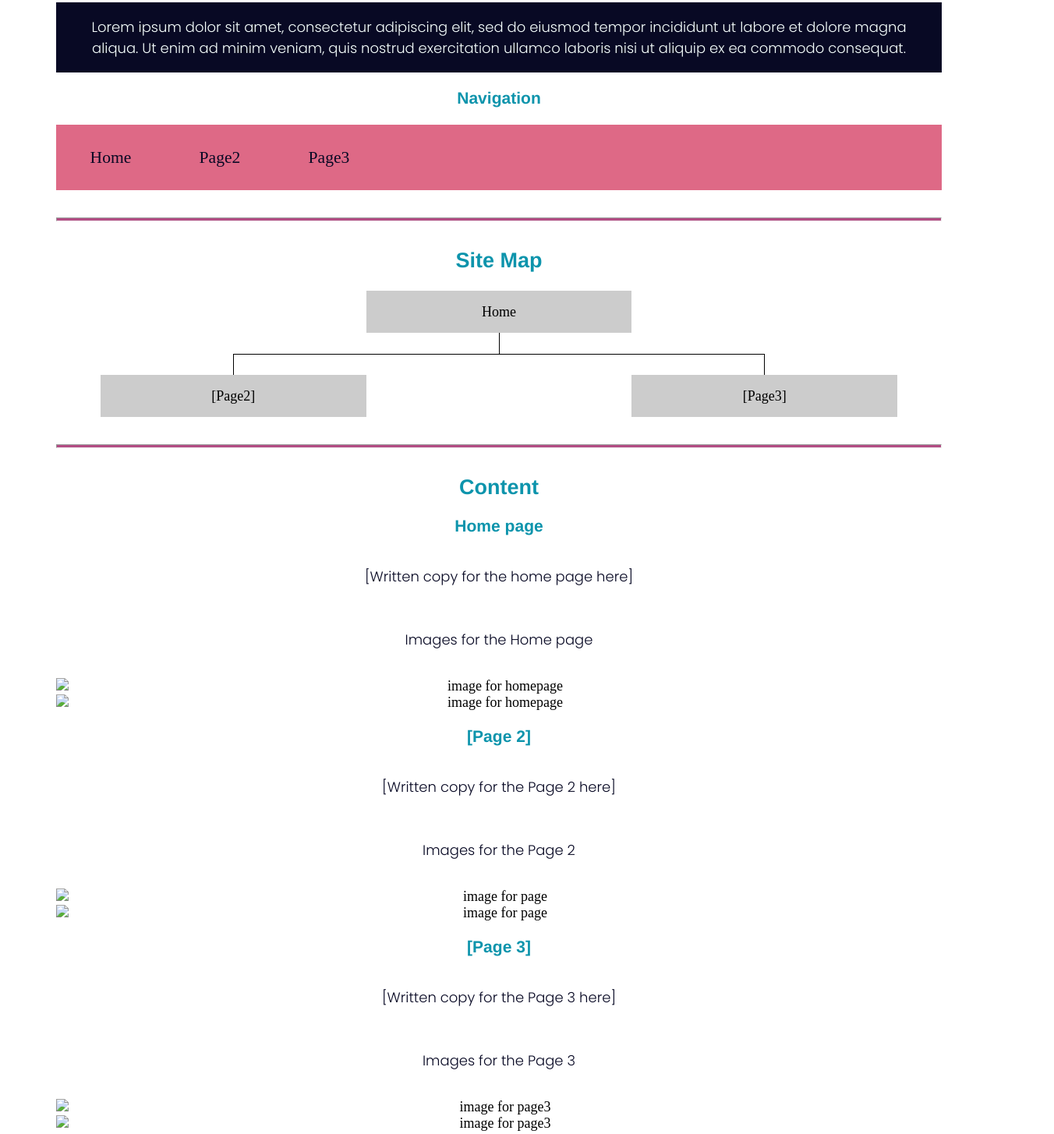
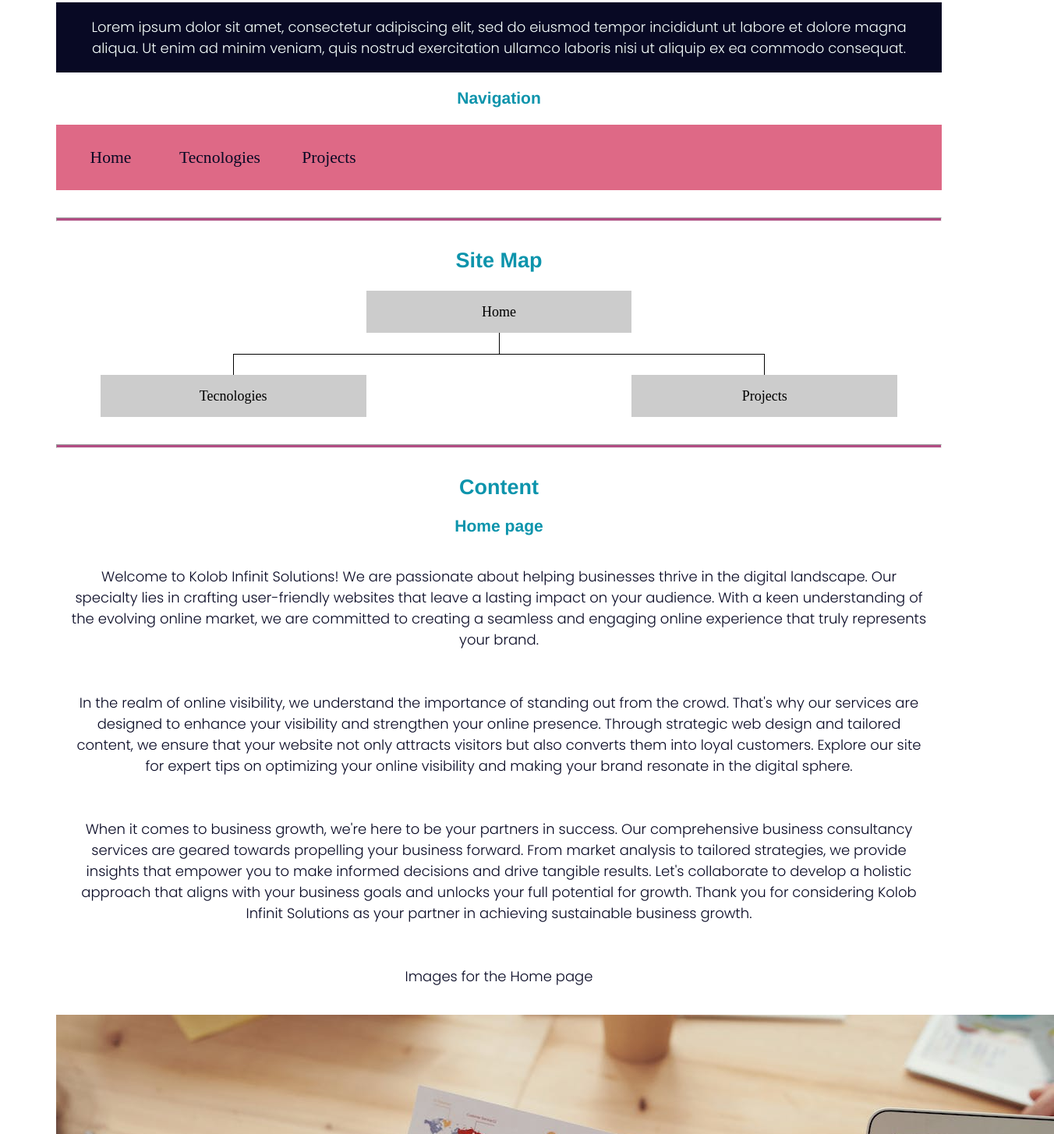
Before and after one commit to ToKolob/WDD130, a plain HTML site: page kolob-infinit-solutions/site-plan.html in a window 1280 px wide. Shown: the part 1947-3402 px from the top of the page at 78% size, 1352 px wide, since content can reach past the window. Drawn offline with Linux system fonts and the light colour scheme; a script that the page names is missing; a web font is replaced by a local one.

Commit message:
w08 finisehd

```diff
--- a/kolob-infinit-solutions/site-plan.html
+++ b/kolob-infinit-solutions/site-plan.html
@@ -90,8 +90,8 @@
       <!-- Think about how you want your navigation bar to look. In the site-plan.css file change the colors to your colors to get the look you desire. -->
       <nav>
         <a href="#">Home</a>
-        <a href="#">Page2</a>
-        <a href="#">Page3</a>
+        <a href="#">Tecnologies</a>
+        <a href="#">Projects</a>
       </nav>
       <hr>
       <h2>
@@ -102,10 +102,10 @@
           Home
         </div>
         <div class="sm-page2">
-          [Page2] <!-- change this -->
+          Tecnologies <!-- change this -->
         </div>
         <div class="sm-page3">
-          [Page3]  <!-- change this -->
+          Projects  <!-- change this -->
         </div>
 
         <div class="top">
@@ -127,29 +127,44 @@
       </h2>
       <h3>Home page</h3>
       <p>
-        [Written copy for the home page here]
+        Welcome to Kolob Infinit Solutions! We are passionate about helping businesses thrive in the digital landscape. Our specialty lies in crafting user-friendly websites that leave a lasting impact on your audience. With a keen understanding of the evolving online market, we are committed to creating a seamless and engaging online experience that truly represents your brand.
+      </p>
+      <p>In the realm of online visibility, we understand the importance of standing out from the crowd. That's why our services are designed to enhance your visibility and strengthen your online presence. Through strategic web design and tailored content, we ensure that your website not only attracts visitors but also converts them into loyal customers. Explore our site for expert tips on optimizing your online visibility and making your brand resonate in the digital sphere.
+      </p>
+      <p>
+        When it comes to business growth, we're here to be your partners in success. Our comprehensive business consultancy services are geared towards propelling your business forward. From market analysis to tailored strategies, we provide insights that empower you to make informed decisions and drive tangible results. Let's collaborate to develop a holistic approach that aligns with your business goals and unlocks your full potential for growth. Thank you for considering Kolob Infinit Solutions as your partner in achieving sustainable business growth.
       </p>
       <p>Images for the Home page</p>
-        <img src="#" alt="image for homepage">
-        <img src="#" alt="image for homepage">
+        <img src="images/consultory.jpg" alt="consultory">
+        <img src="images/visibility.jpg" alt="visibility for website">
 
       </ul>
-      <h3>[Page 2]</h3>
+      <h3>Tecnologies</h3>
       <p>
-        [Written copy for the Page 2 here]
+        At Kolob Infinit Solutions, we harness the power of cutting-edge technologies to provide you with innovative solutions for your digital needs. Our proficiency in HTML5 enables us to create engaging and accessible websites, while our expertise in CSS3 guarantees a visually striking and responsive design tailored to your brand. With our strong command of JavaScript, we develop dynamic and interactive elements that enhance user experience and drive engagement.
+
+        <p>Furthermore, our proficiency in Node.js allows us to build robust and scalable applications, ensuring seamless performance and efficient handling of data. Leveraging our expertise in MySQL, we create databases that are structured for optimal functionality and data management. Additionally, our mastery of React.js enables us to develop highly interactive and intuitive user interfaces that elevate user engagement and satisfaction.</p>
+
+        <p>Our proficiency in Python enables us to provide efficient data manipulation and analysis, while our expertise in Git ensures that your project is meticulously managed and version-controlled. With our comprehensive suite of technologies, we are fully equipped to address all your digital challenges and provide you with customized solutions that drive your business forward.</p>
       </p>
       <p>Images for the Page 2</p>
-        <img src="#" alt="image for page">
-        <img src="#" alt="image for page">
+        <img src="images/tec-power.jpg" alt="power of tecnology">
+        <img src="images/backend.jpg" alt="backend">
 
       </ul>
-      <h3>[Page 3]</h3>
+      <h3>Projects</h3>
       <p>
-        [Written copy for the Page 3 here]
+        Welcome to our project showcase at Kolob Infinit Solutions! We take pride in collaborating with businesses to bring their vision to life through innovative web design. Explore our recent projects, featuring M.N.Paisagismo and Wolf Photograph, where we have combined our expertise in design and technology to create captivating digital experiences that truly reflect the essence of each brand.
+      </p>
+      <p>
+        We partnered with M.N.Paisagismo, a premier landscaping company, to develop a digital platform that highlights their diverse range of services. Through a seamless and visually appealing website, we showcased M.N.Paisagismo's expertise in landscape design, garden installations, and sustainable outdoor solutions. From serene garden retreats to vibrant outdoor landscapes, our collaboration with M.N.Paisagismo reflects their commitment to creating breathtaking environments that seamlessly blend with nature.
+      </p>
+      <p>
+        Our collaboration with Wolf Photograph, a skilled professional photographer, led to the creation of an immersive online portfolio. Through a captivating parallax design, we curated a visually stunning website that showcases the artistry and creativity of Wolf Photograph. With seamless navigation and striking photography galleries, the website highlights the photographer's unique perspective and captures the essence of their captivating storytelling. From mesmerizing portraits to breathtaking landscapes, our website design amplifies the skill and passion that define Wolf Photograph's exceptional work.
       </p>
       <p>Images for the Page 3</p>
-        <img src="#" alt="image for page3">
-        <img src="#" alt="image for page3">
+        <img src="images/photographer.jpg" alt="photographer ilustration">
+        <img src="images/garden.jpg" alt="garden">
 
       </ul>
       <hr>
```
Also changed, not shown: 002-white-water-rafting-project/images/w08_teton_mountains.jpg (added), Screenshot 2023-11-08 092536.png (added), kolob-infinit-solutions/images/backend.jpg (added), kolob-infinit-solutions/images/consultory.jpg (added), kolob-infinit-solutions/images/garden.jpg (added), kolob-infinit-solutions/images/photographer.jpg (added), kolob-infinit-solutions/images/tec-power.jpg (added), kolob-infinit-solutions/images/visibility.jpg (added).
